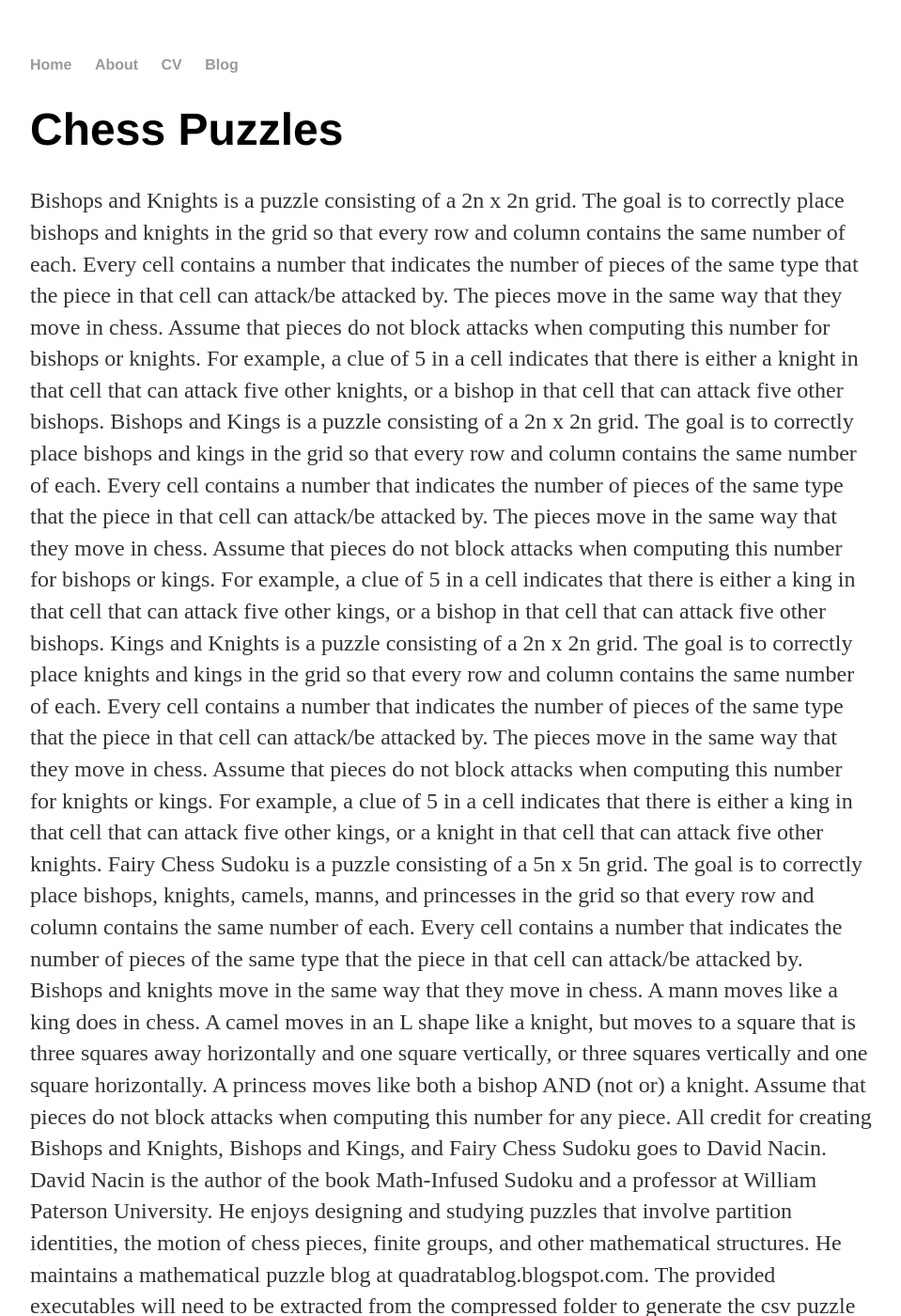
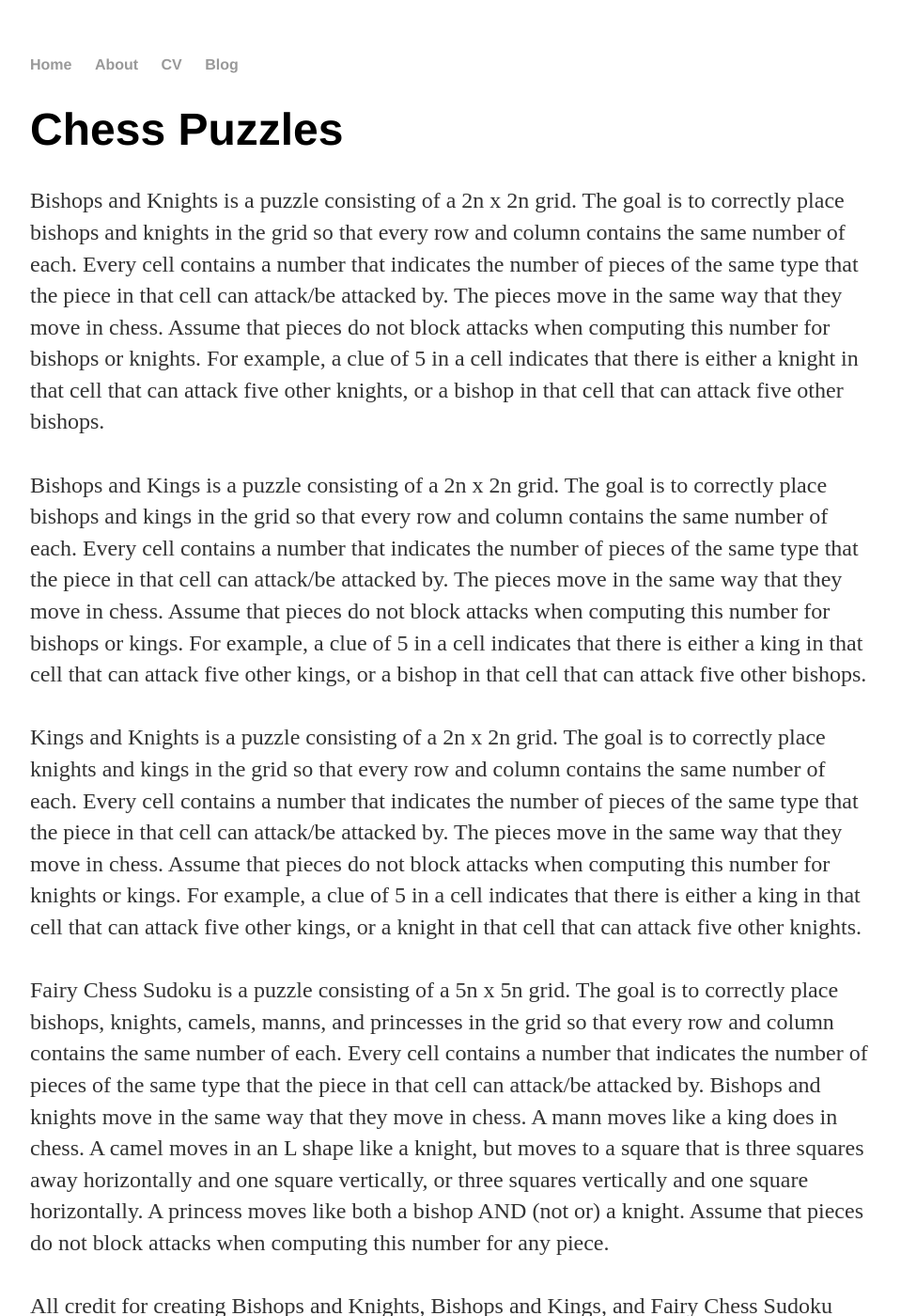
Before and after one commit to CThielsen1/CThielsen1.github.io, a Jekyll site: the page built from index.html, in a window 1280 px wide and 1400 px high. Shown: the whole window at 94% size, without its empty margins (160-1119 px from the left). Built offline with Jekyll 4.4.1, drawn with Linux system fonts in a browser that asks for light colours; some of the changed text lies outside the part shown.

Commit message:
Update index.html

```diff
--- a/index.html
+++ b/index.html
@@ -9,21 +9,21 @@ title: Chess Puzzles
 	of the same type that the piece in that cell can attack/be attacked by. The pieces move in the same way that they move in chess.
 	Assume that pieces do not block attacks when computing this number for bishops or knights. For example, a clue of 5 in a cell
 	indicates that there is either a knight in that cell that can attack five other knights, or a bishop in that cell that can attack
-	five other bishops.
+	five other bishops.<br><br>
 
 	Bishops and Kings is a puzzle consisting of a 2n x 2n grid. The goal is to correctly place bishops and kings in the grid
 	so that every row and column contains the same number of each. Every cell contains a number that indicates the number of pieces
 	of the same type that the piece in that cell can attack/be attacked by. The pieces move in the same way that they move in chess.
 	Assume that pieces do not block attacks when computing this number for bishops or kings. For example, a clue of 5 in a cell
 	indicates that there is either a king in that cell that can attack five other kings, or a bishop in that cell that can attack
-	five other bishops.
+	five other bishops.<br><br>
 
 	Kings and Knights is a puzzle consisting of a 2n x 2n grid. The goal is to correctly place knights and kings in the grid
 	so that every row and column contains the same number of each. Every cell contains a number that indicates the number of pieces
 	of the same type that the piece in that cell can attack/be attacked by. The pieces move in the same way that they move in chess.
 	Assume that pieces do not block attacks when computing this number for knights or kings. For example, a clue of 5 in a cell
 	indicates that there is either a king in that cell that can attack five other kings, or a knight in that cell that can attack
-	five other knights.
+	five other knights.<br><br>
 
 	Fairy Chess Sudoku is a puzzle consisting of a 5n x 5n grid. The goal is to correctly place bishops, knights, camels, manns, and
 	princesses in the grid so that every row and column contains the same number of each. Every cell contains a number that
@@ -31,13 +31,13 @@ title: Chess Puzzles
 	in the same way that they move in chess. A mann moves like a king does in chess. A camel moves in an L shape like a knight, but
 	moves to a square that is three squares away horizontally and one square vertically, or three squares vertically and one square
 	horizontally. A princess moves like both a bishop AND (not or) a knight. Assume that pieces do not block attacks when computing this
-	number for any piece.
+	number for any piece.<br><br>
 
-	All credit for creating Bishops and Knights, Bishops and Kings, and Fairy Chess Sudoku goes to David Nacin.
+	All credit for creating Bishops and Knights, Bishops and Kings, and Fairy Chess Sudoku goes to David Nacin.<br><br>
 
 	David Nacin is the author of the book Math-Infused Sudoku and a professor at William Paterson University. He enjoys designing and
 	studying puzzles that involve partition identities, the motion of chess pieces, finite groups, and other mathematical structures.
-	He maintains a mathematical puzzle blog at quadratablog.blogspot.com.
+	He maintains a mathematical puzzle blog at quadratablog.blogspot.com.<br><br>
 
 	The provided executables will need to be extracted from the compressed folder to generate the csv puzzle files in their directory.
 	The csv files generated are a file containing the requested puzzles and a file containing the solutions to those puzzles. Bishops
@@ -45,7 +45,7 @@ title: Chess Puzzles
 	place is any cell that has a value great enough to easily determine the piece that belongs there. For example, a knight in a corner
 	cell can only hit two other knights at most. If the value in a corner cell was greater than 2, a bishop would obviously go there
 	because a knight cannot. Choosing yes would therefore generate puzzles that are more difficult. It is only possible to generate
-	puzzles of size 4, 6, and 8 with this property.
+	puzzles of size 4, 6, and 8 with this property.<br><br>
 
-	I hope you enjoy playing these puzzles as much as I have!<br> <a href="/about">About these puzzles...</a></p>
+	I hope you enjoy playing these puzzles as much as I have!<br><br> <a href="/about">About these puzzles...</a></p>
 </div><!-- /.blurb -->
```
